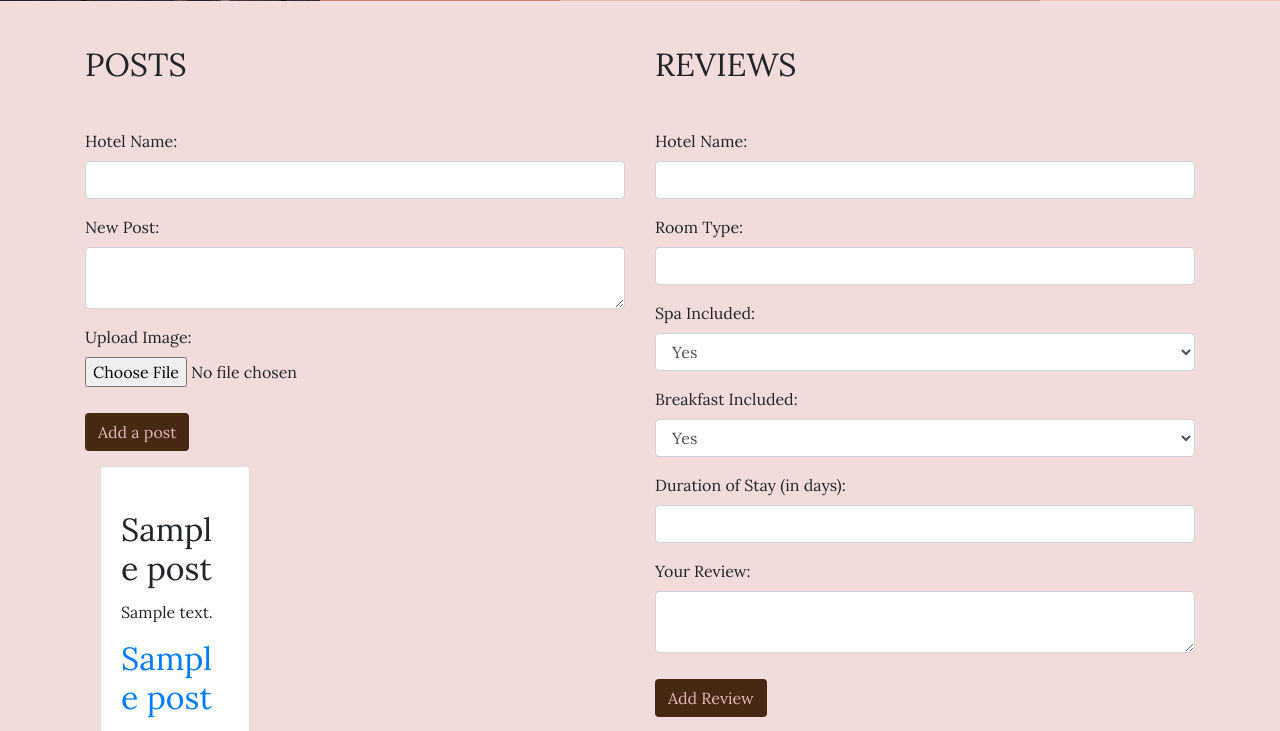
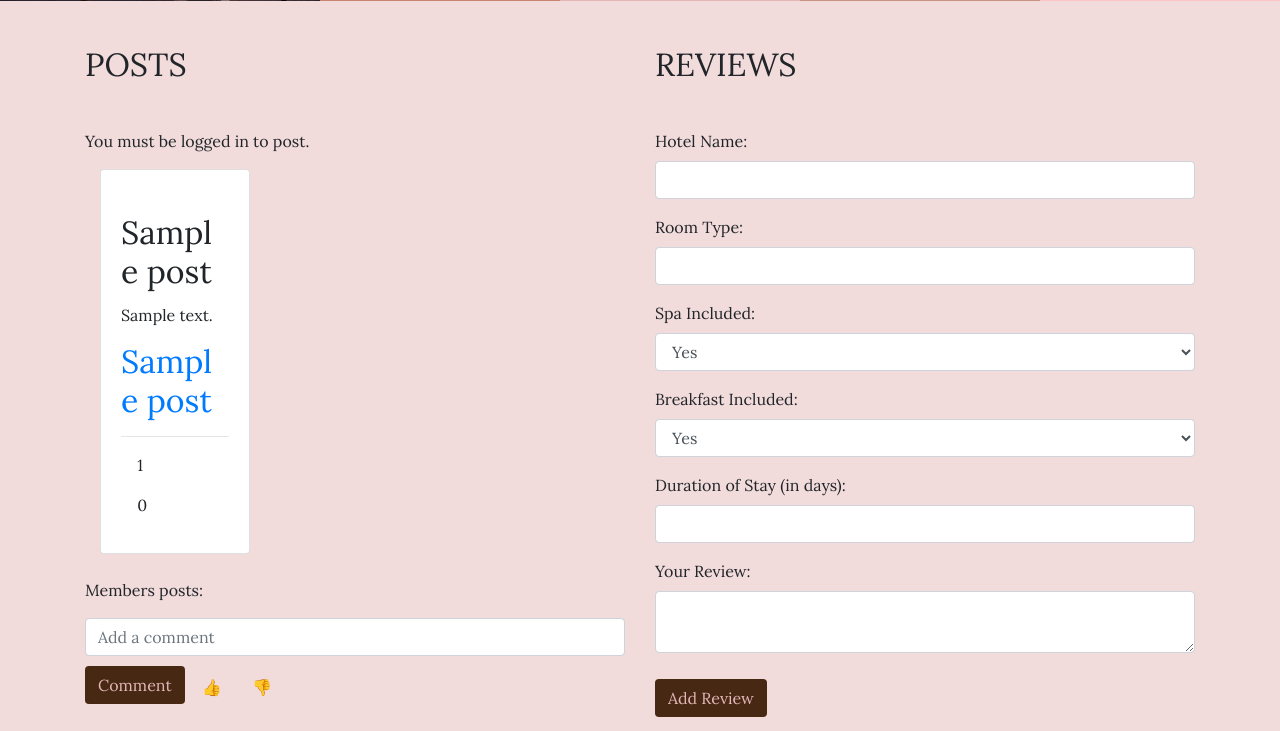
Before and after one commit to Hebaabbas/Hotels, a Django app: page /todo/posts/ in a window 1280 px wide. Shown: the part 329-1060 px from the top of the page. Run offline with Django 3.2, Linux system fonts and the light colour scheme; tables that the repository leaves empty hold one stand-in row (values such as "Sample post").

Commit message:
add restriction on posts

```diff
--- a/todo/templates/todo/posts.html
+++ b/todo/templates/todo/posts.html
@@ -52,6 +52,7 @@
             <div class="row">
                 <div class="col-md-6">
                     <h2 class="section-heading">Posts</h2>
+                    {% if user.is_authenticated %}
                     <!-- Form to Add a Post -->
                     <form action="/add_post" method="post" enctype="multipart/form-data">
                         <div class="form-group">
@@ -68,6 +69,9 @@
                         </div>
                         <button type="submit" class="btn custom-button">Add a post</button>
                     </form>
+                    {% else %}
+                        <p>You must be logged in to post.</p>
+                    {% endif %}
 
                     <!-- Loop through posts here -->
                     {% for post in post_list %}
```
